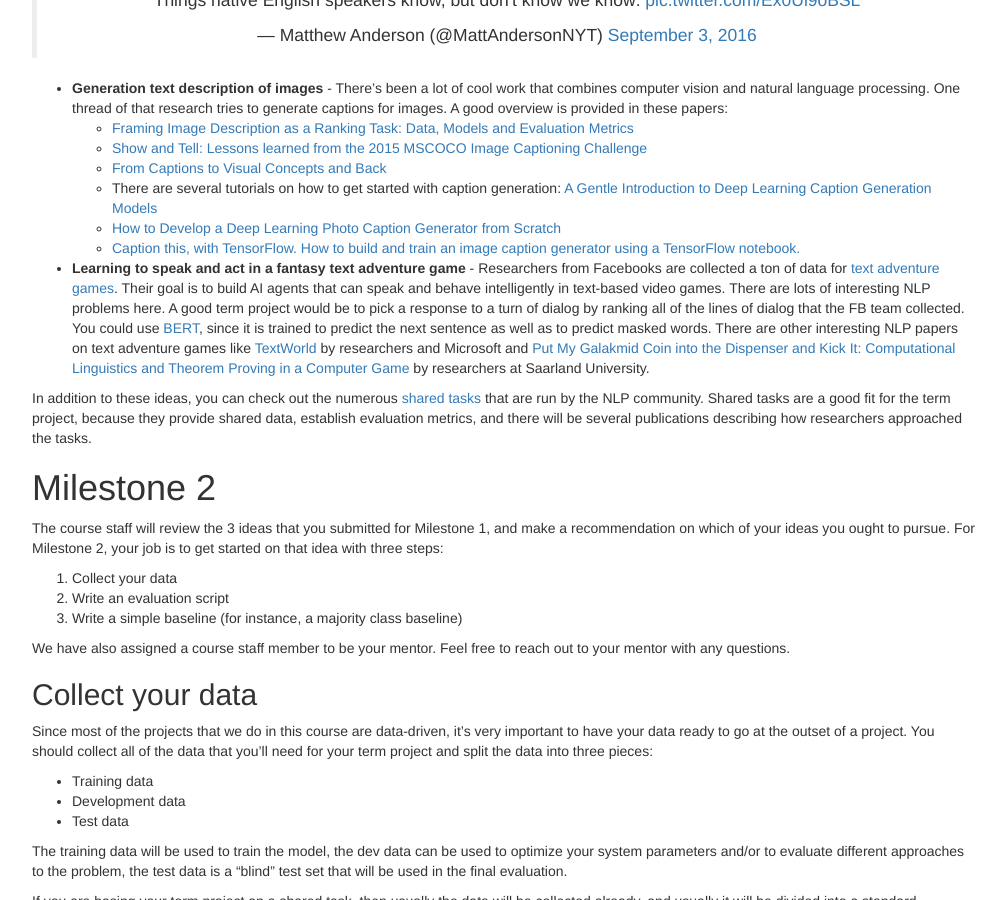
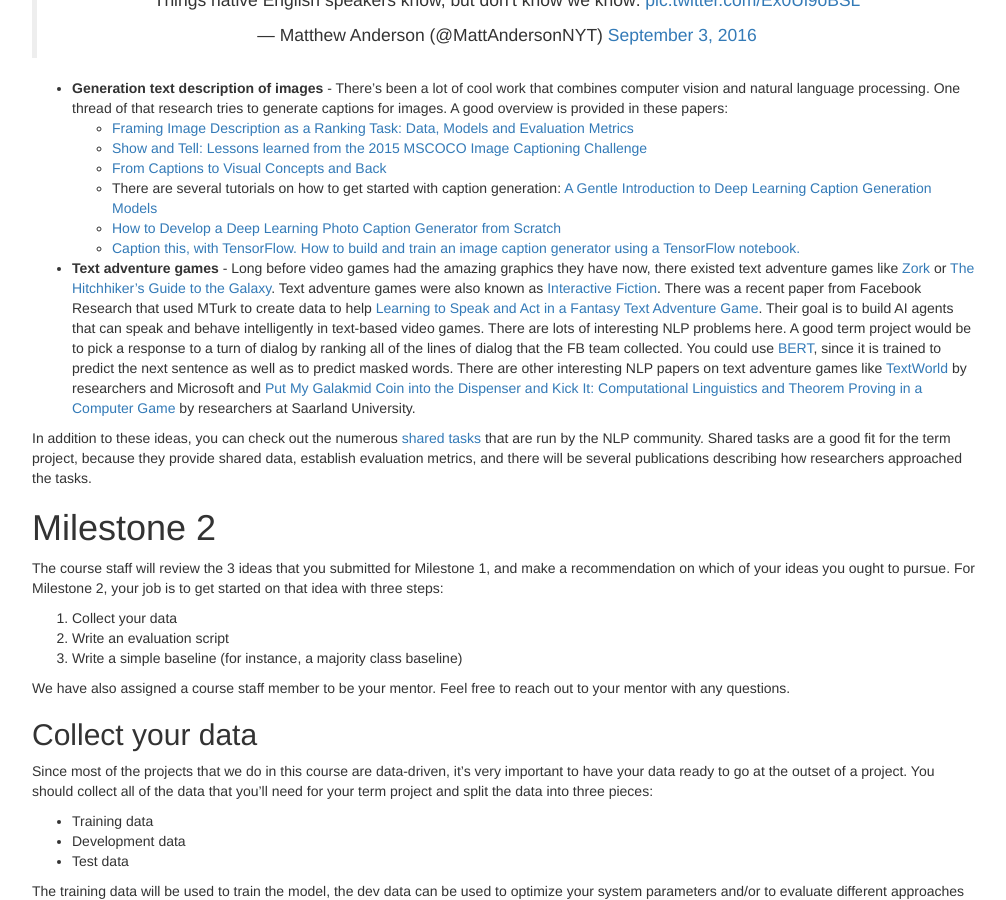
Before and after one commit to computational-linguistics-class/computational-linguistics-class.github.io, a Jekyll site: the page built from term-project.md, in a window 1280 px wide and 900 px high, scrolled down 2193 px. Shown: the whole window, without its empty margins (233-1239 px from the left). Built offline with Jekyll 4.4.1, drawn with Linux system fonts in a browser that asks for light colours; nearby versions of some CDN libraries; a script that is not in the unit is left out; comment, search, counter and statistics services are not loaded.

Commit message:
Update term-project.md

```diff
--- a/term-project.md
+++ b/term-project.md
@@ -129,7 +129,7 @@
    - [How to Develop a Deep Learning Photo Caption Generator from Scratch](https://machinelearningmastery.com/develop-a-deep-learning-caption-generation-model-in-python/)
    - [Caption this, with TensorFlow. How to build and train an image caption generator using a TensorFlow notebook.](https://www.oreilly.com/learning/caption-this-with-tensorflow)
 
-* **Learning to speak and act in a fantasy text adventure game** - Researchers from Facebooks are collected a ton of data for [text adventure games](https://arxiv.org/pdf/1903.03094.pdf).  Their goal is to build AI agents that can speak and behave intelligently in text-based video games.  There are lots of interesting NLP problems here.  A good term project would be to pick a response to a turn of dialog by ranking all of the lines of dialog that the FB team collected.  You could use [BERT](https://arxiv.org/abs/1810.04805), since it is trained to predict the next sentence as well as to predict masked words.  There are other interesting NLP papers on text adventure games like [TextWorld](https://www.microsoft.com/en-us/research/project/textworld/) by researchers and Microsoft and [Put My Galakmid Coin into the Dispenser and Kick It: Computational Linguistics and Theorem Proving in a Computer Game](https://link.springer.com/content/pdf/10.1023/B:JLLI.0000024734.80591.30.pdf) by researchers at Saarland University.
+* **Text adventure games** - Long before video games had the amazing graphics they have now, there existed text adventure games like [Zork](http://zorkonline.net) or [The Hitchhiker's Guide to the Galaxy](http://textadventures.co.uk/games/view/3cbedqimquselmanehhzxg/the-hitchhikers-guide-to-the-galaxy). Text adventure games were also known as [Interactive Fiction](https://en.wikipedia.org/wiki/Interactive_fiction). There was a recent paper from Facebook Research that used MTurk to create data to help [Learning to Speak and Act in a Fantasy Text Adventure Game](https://arxiv.org/pdf/1903.03094.pdf). Their goal is to build AI agents that can speak and behave intelligently in text-based video games.  There are lots of interesting NLP problems here.  A good term project would be to pick a response to a turn of dialog by ranking all of the lines of dialog that the FB team collected.  You could use [BERT](https://arxiv.org/abs/1810.04805), since it is trained to predict the next sentence as well as to predict masked words.  There are other interesting NLP papers on text adventure games like [TextWorld](https://www.microsoft.com/en-us/research/project/textworld/) by researchers and Microsoft and [Put My Galakmid Coin into the Dispenser and Kick It: Computational Linguistics and Theorem Proving in a Computer Game](https://link.springer.com/content/pdf/10.1023/B:JLLI.0000024734.80591.30.pdf) by researchers at Saarland University.
 
 In addition to these ideas, you can check out the numerous [shared tasks](shared-tasks.html) that are run by the NLP community.  Shared tasks are a good fit for the term project, because they provide shared data, establish evaluation metrics, and  there will be several publications describing how researchers approached the tasks.
 
```
